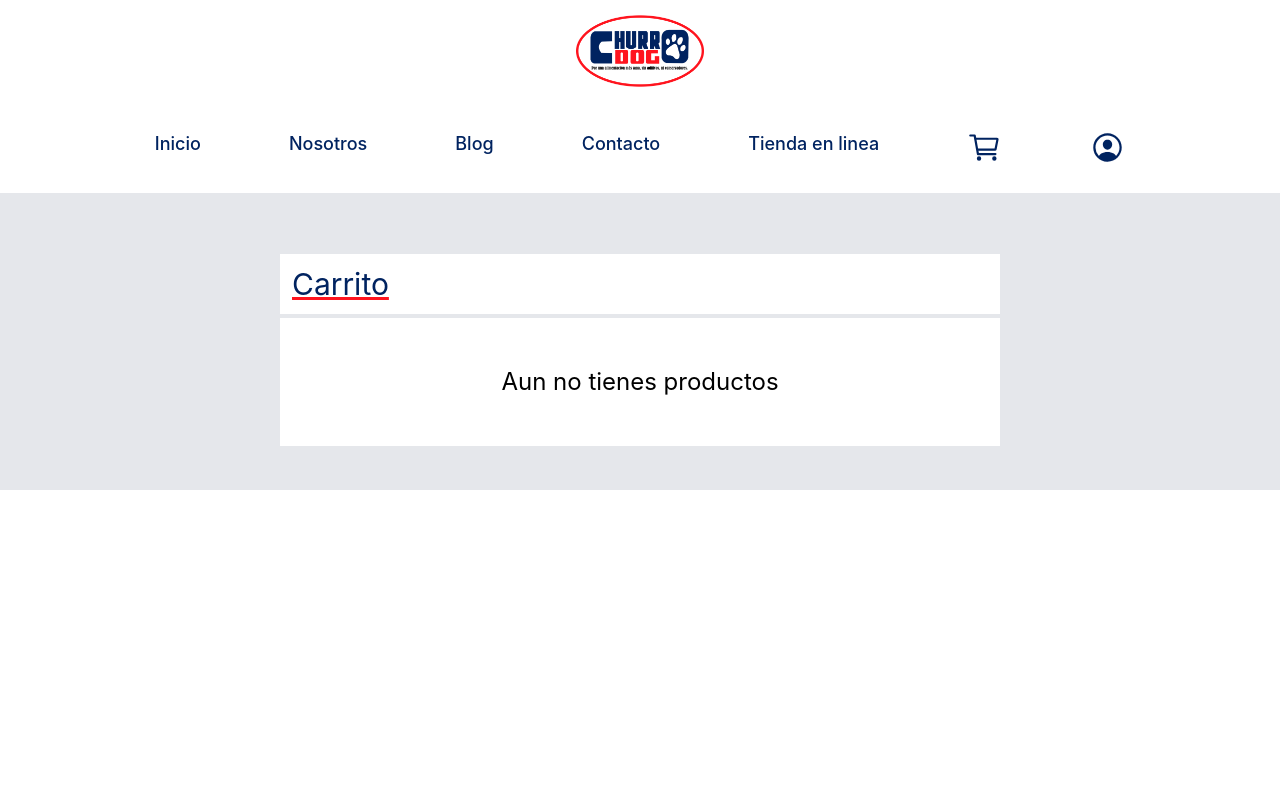
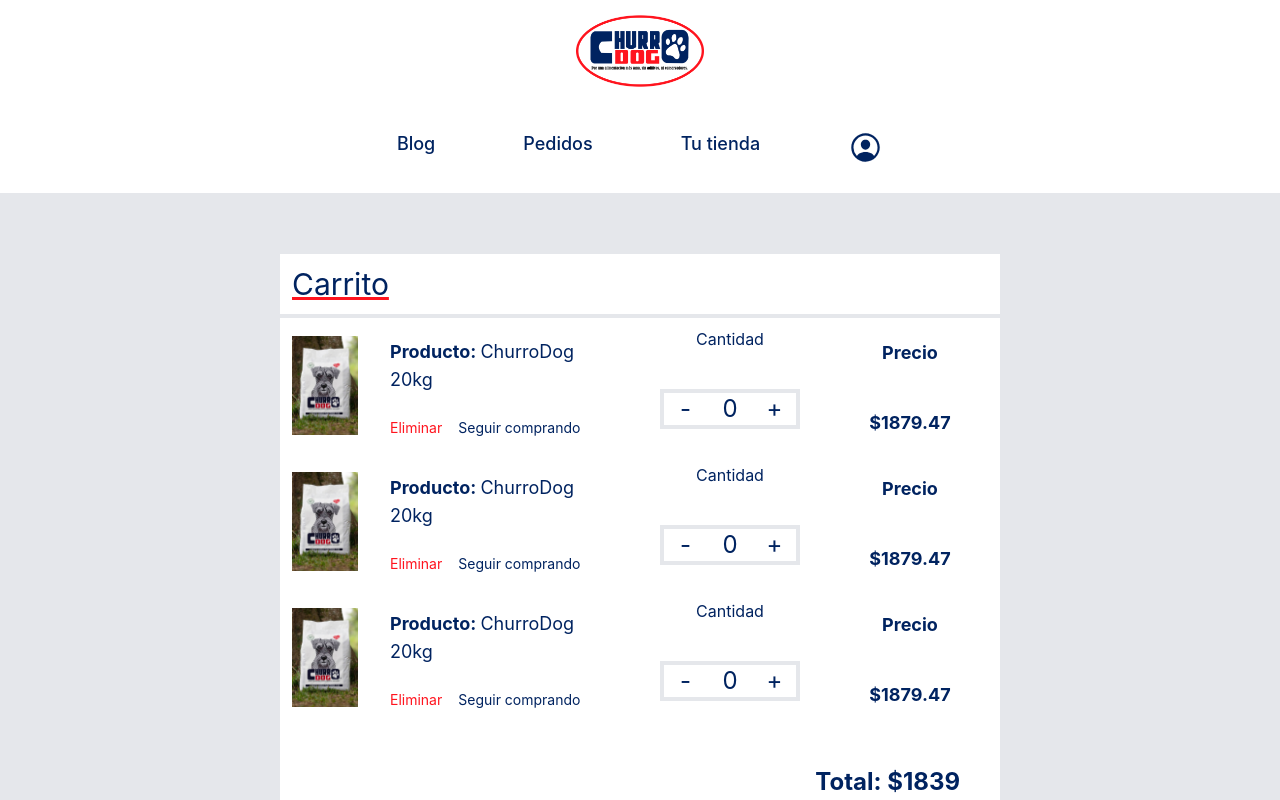
Before and after one commit to FPaxtian/churrodog, a React (Create React App) app: page /carrito-compras in a window 1280 px wide. Shown: the top 800 px of the page. Built offline with nearby package versions, Linux system fonts and the light colour scheme.

Commit message:
creation of navAdmin

```diff
--- a/src/App.js
+++ b/src/App.js
@@ -5,16 +5,21 @@
 import Routes from './components/_routes'
 import Navbar from './components/_navbar'
 import axios from 'axios'
+import NavbarAdmin from "./components/_navarAdming";
 
 function App() {
 
   axios.defaults.baseURL = 'https://churro-dog-server-test.herokuapp.com/';
+  const admin = false;
+
 
   return (
     <Router>
       <div>
+        {
+          admin ?( <Navbar />):( <NavbarAdmin/>)
+        }
 
-        <Navbar />
         <Routes />
 
       </div>
--- /dev/null
+++ b/src/components/_navarAdming.js
@@ -0,0 +1,43 @@
+import React, { useState } from 'react'
+import {
+  Link
+} from "react-router-dom"
+
+const NavbarAdmin = () => {
+  let [open, setOpen] = useState(false)
+  return (
+    <div className="App">
+      <div className=" body-font border-b border-gray-200 py-3 md:px-10 px-7">
+        <div className="flex sm:justify-center ">
+          <img
+            src={require("../assets/CHURRO CIRCULO PNG.png")}
+            className="w-32"
+            alt='churro dog logo'
+          ></img>
+        </div>
+        <div onClick={() => { setOpen(!open) }} className="text-3x1 absolute z-[2] right-8 top-8 cursor-pointer md:hidden">
+          <ion-icon style={{ fontSize: 35 }} name={open ? 'close' : 'menu'}></ion-icon>
+        </div>
+        <ul className={`md:justify-center md:space-x-16 sm:flex  justify-items-start absolute md:static bg-white pt-8 md:z-auto z-[1] left-0 w-full md:w-auto md:pl-0 pl-12 transition-all duration-500 ease-in ${open ? 'top-0' : 'top-[-100%]'}`} >
+          {[
+            ["Blog", "/blog"],
+            ["Pedidos", "/contacto"],
+            ["Tu tienda", "/productos"],
+            [<ion-icon style={{ fontSize: 35 }} name="person-circle-outline"></ion-icon>, "/cuenta"],
+
+          ].map(([title, url]) => (
+            <li
+              className="px-3 py-2 text-lg text-azulito font-medium hover:text-rojito"
+            ><Link onClick={() => setOpen(false)} to={url}>{title}</Link>
+            </li>
+          ))}
+
+        </ul>
+
+      </div>
+    </div>
+  );
+}
+
+
+export default NavbarAdmin
--- a/src/views/Cart.js
+++ b/src/views/Cart.js
@@ -2,7 +2,7 @@
 import { Link } from "react-router-dom";
 
 const Cart = () => {
-  const carrito = false;
+  const carrito = true;
 
   const [numero, setNumero] = useState(0);
 
```
